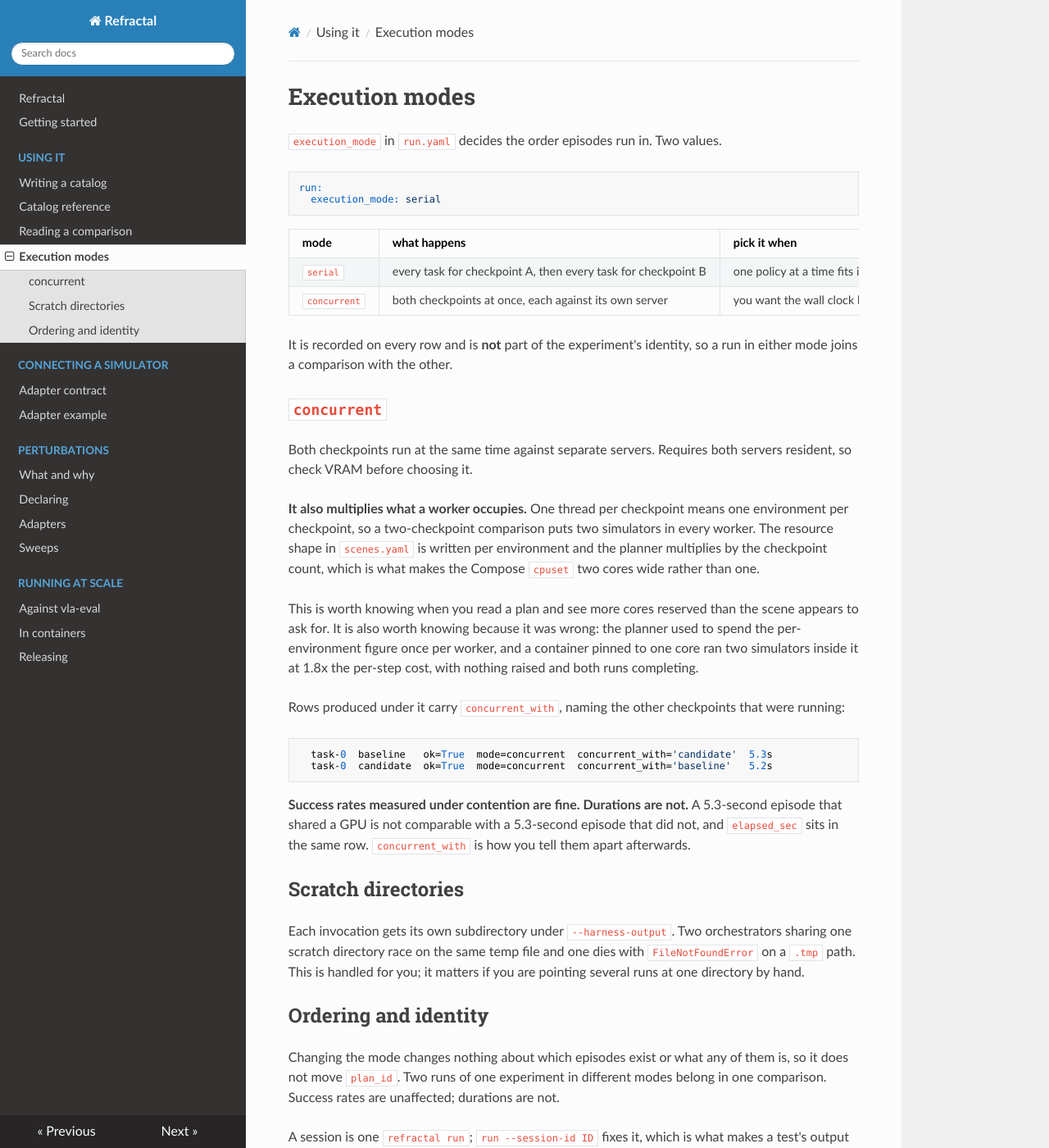
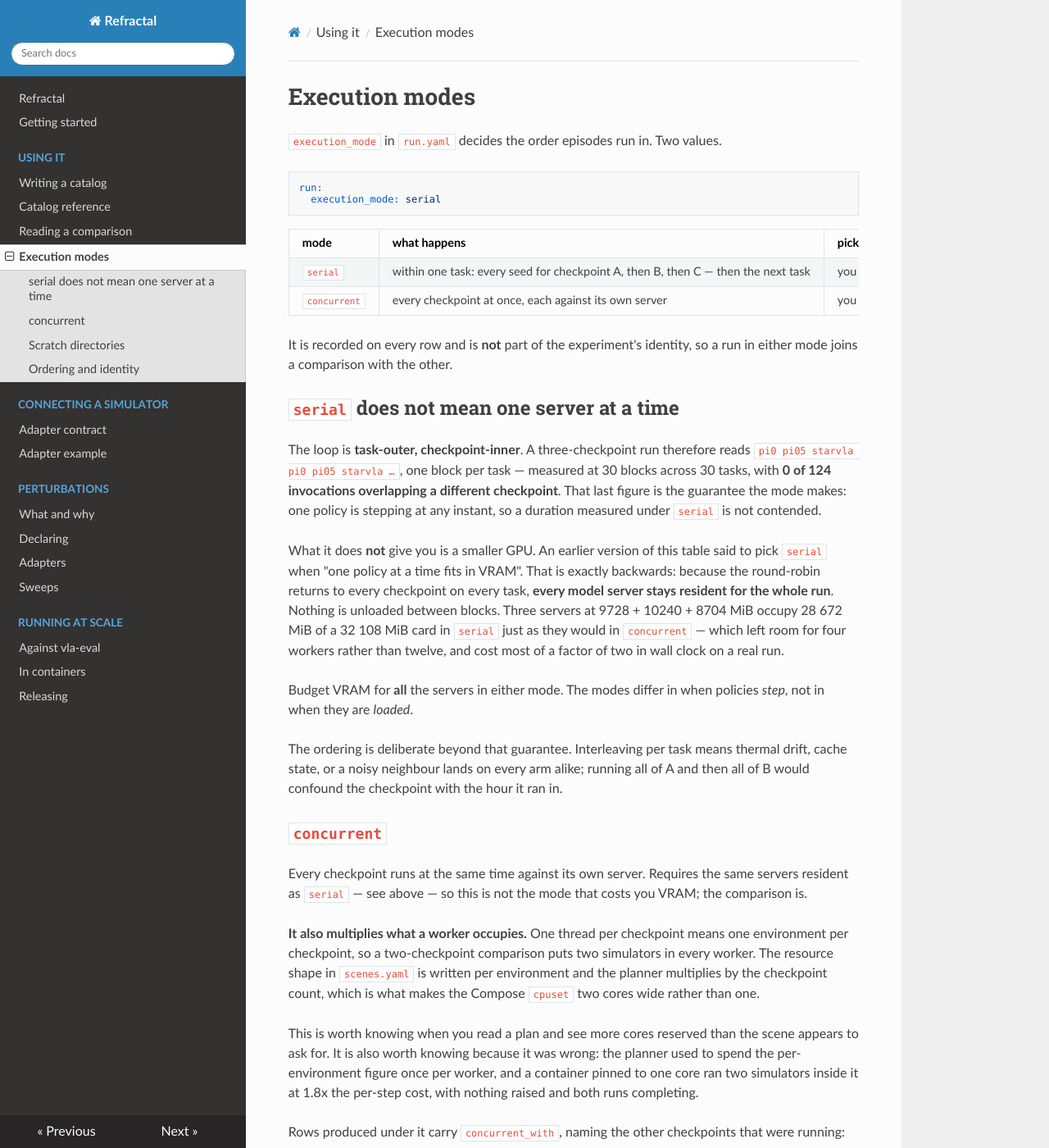
Before and after one commit to nalinraut/refractal, an MkDocs documentation site: the page built from docs/execution-mode.md, in a window 1280 px wide and 1400 px high. Shown: the whole window at 82% size. Built offline with MkDocs 1.6.1, drawn with Linux system fonts in a browser that asks for light colours; nearby versions of some CDN libraries.

Commit message:
execution_mode was documented backwards, and the wrong half was expensive
The loop is task-outer, checkpoint-inner: within one task, every seed for
checkpoint A, then B, then C, then the next task. Measured at 30 blocks across
30 tasks, with 0 of 124 invocations overlapping a different checkpoint.

Two claims were wrong in three places. That `serial` runs "every task for
checkpoint A, then every task for checkpoint B" inverts the loop. That it means
"one policy resident at a time" is the costly one: because the round-robin
returns to each checkpoint every task, every model server stays up for the whole
run. Three servers at 9728 + 10240 + 8704 MiB take 28672 of a 32108 MiB card in
either mode. A reader sizing a GPU on that sentence under-provisions by 19 GB.

Also corrected: workers are not "always" parallel. They are independent, which
makes parallelism possible; `local` runs them one after another in a single
process, measured at 0 to 4788s then 4789 to 7291s with no overlap.

README: plan_schema was 1 and is 3; doc links were relative and break on PyPI;
the docs table omitted catalog-reference.md and all four perturbation pages;
the architecture table omitted refractal.perturbations; Kubernetes is reached
through `render`, not `run`, and the two were conflated. The validation figure
said 1,362 episodes across five runs and is 15,490 across 13.

Co-Authored-By: Claude Opus 5 (1M context) <noreply@anthropic.com>

```diff
--- a/docs/execution-mode.md
+++ b/docs/execution-mode.md
@@ -9,16 +9,42 @@ run:
 
 | mode | what happens | pick it when |
 |---|---|---|
-| `serial` | every task for checkpoint A, then every task for checkpoint B | one policy at a time fits in VRAM, or you want durations comparable across checkpoints |
-| `concurrent` | both checkpoints at once, each against its own server | you want the wall clock halved and do not need to compare durations |
+| `serial` | within one task: every seed for checkpoint A, then B, then C — then the next task | you want durations comparable across checkpoints |
+| `concurrent` | every checkpoint at once, each against its own server | you want the wall clock divided and do not need to compare durations |
 
 It is recorded on every row and is **not** part of the experiment's identity, so
 a run in either mode joins a comparison with the other.
 
+## `serial` does not mean one server at a time
+
+The loop is **task-outer, checkpoint-inner**. A three-checkpoint run therefore
+reads `pi0 pi05 starvla pi0 pi05 starvla …`, one block per task — measured at 30
+blocks across 30 tasks, with **0 of 124 invocations overlapping a different
+checkpoint**. That last figure is the guarantee the mode makes: one policy is
+stepping at any instant, so a duration measured under `serial` is not contended.
+
+What it does **not** give you is a smaller GPU. An earlier version of this table
+said to pick `serial` when "one policy at a time fits in VRAM". That is exactly
+backwards: because the round-robin returns to every checkpoint on every task,
+**every model server stays resident for the whole run**. Nothing is unloaded
+between blocks. Three servers at 9728 + 10240 + 8704 MiB occupy 28 672 MiB of a
+32 108 MiB card in `serial` just as they would in `concurrent` — which left room
+for four workers rather than twelve, and cost most of a factor of two in wall
+clock on a real run.
+
+Budget VRAM for **all** the servers in either mode. The modes differ in when
+policies *step*, not in when they are *loaded*.
+
+The ordering is deliberate beyond that guarantee. Interleaving per task means
+thermal drift, cache state, or a noisy neighbour lands on every arm alike;
+running all of A and then all of B would confound the checkpoint with the hour
+it ran in.
+
 ## `concurrent`
 
-Both checkpoints run at the same time against separate servers. Requires both servers
-resident, so check VRAM before choosing it.
+Every checkpoint runs at the same time against its own server. Requires the same
+servers resident as `serial` — see above — so this is not the mode that costs
+you VRAM; the comparison is.
 
 **It also multiplies what a worker occupies.** One thread per checkpoint means
 one environment per checkpoint, so a two-checkpoint comparison puts two
```
Also changed, not shown: README.md (+62 -19 lines), docs/README.md (+2 -2 lines), docs/catalog-reference.md (+32 -1 lines), docs/releasing.md (+3 -3 lines).
